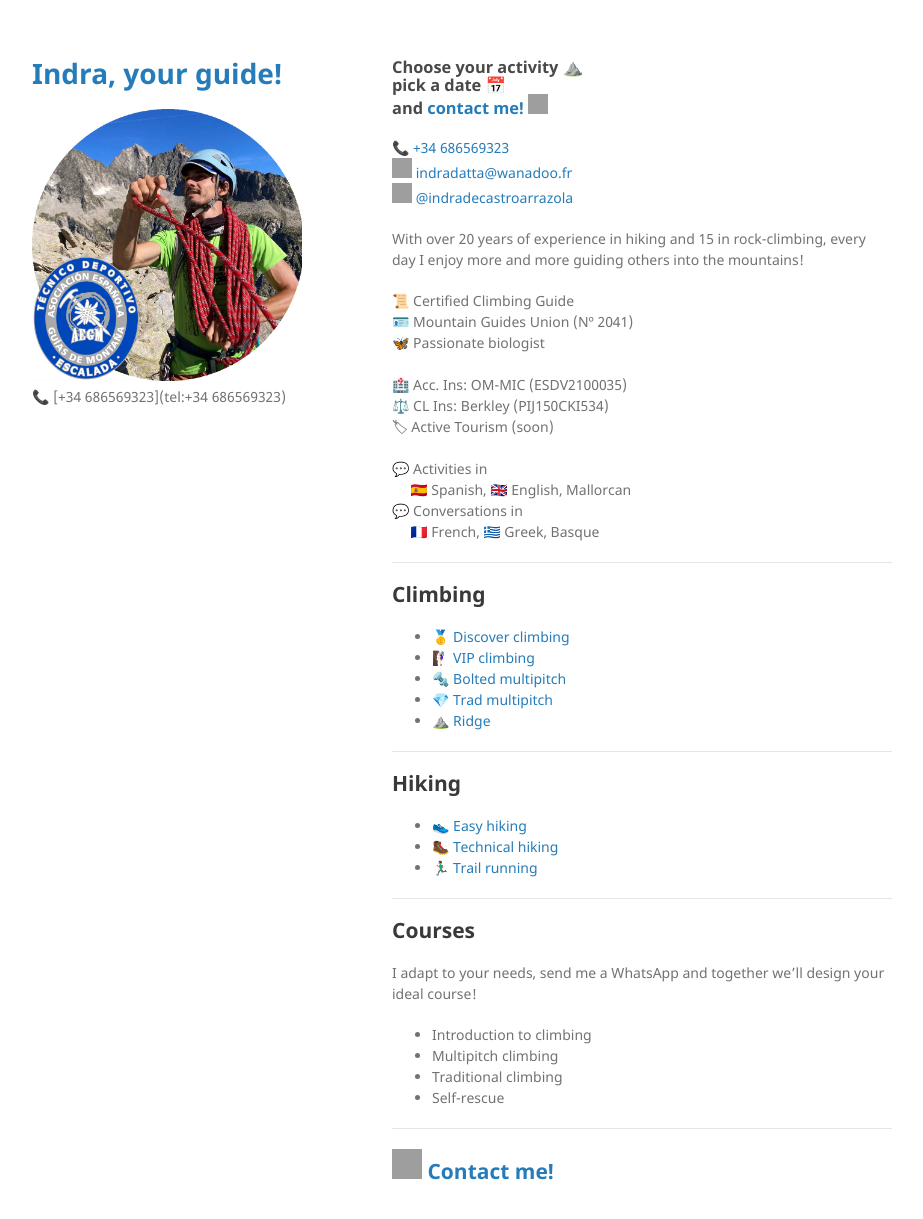
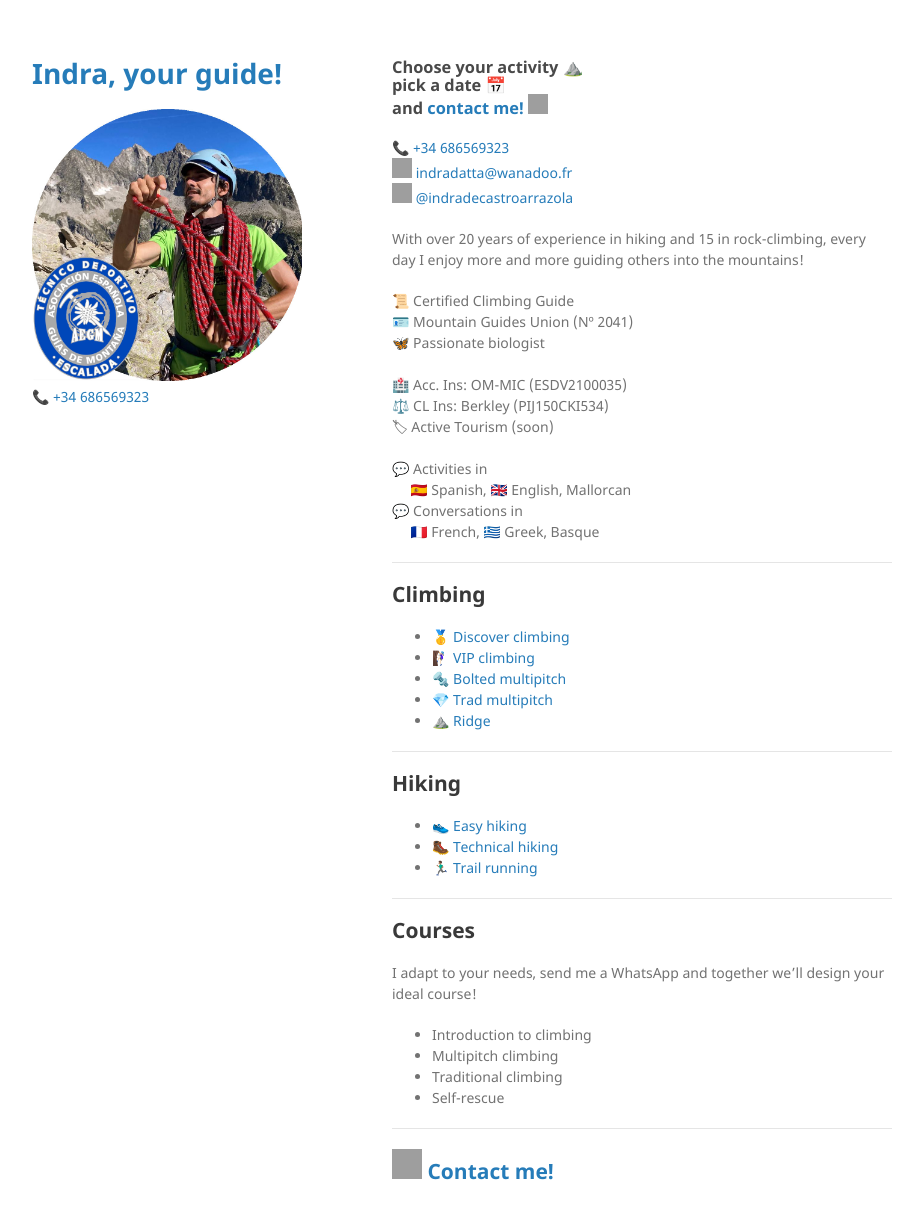
Before and after one commit to indradecastro/MountainGuide, a Jekyll site: the page built from index.md, in a window 1280 px wide and 1253 px high. Shown: the top 1219 px of the window, without its empty margins (178-1101 px from the left). Built offline with Jekyll 4.4.1, drawn with Linux system fonts in a browser that asks for light colours; emoji names are drawn with the system emoji font; our own code applies the rules of GitHub Pages for plain Markdown files; part of the change alters nothing that is shown; grey boxes are pictures that could not be loaded.

Commit message:
add description

```diff
--- a/_config.yml
+++ b/_config.yml
@@ -1,6 +1,6 @@
 title: Indra, your guide!
 logo: /assets/img/feo-circle-aegm.jpg
-description: "📞 [+34 686569323](tel:+34 686569323)"
+description: <a href='tel:+34 686569323'>📞 +34 686569323</a>
 show_downloads: false
 google_analytics:
 theme: jekyll-theme-minimal
```
